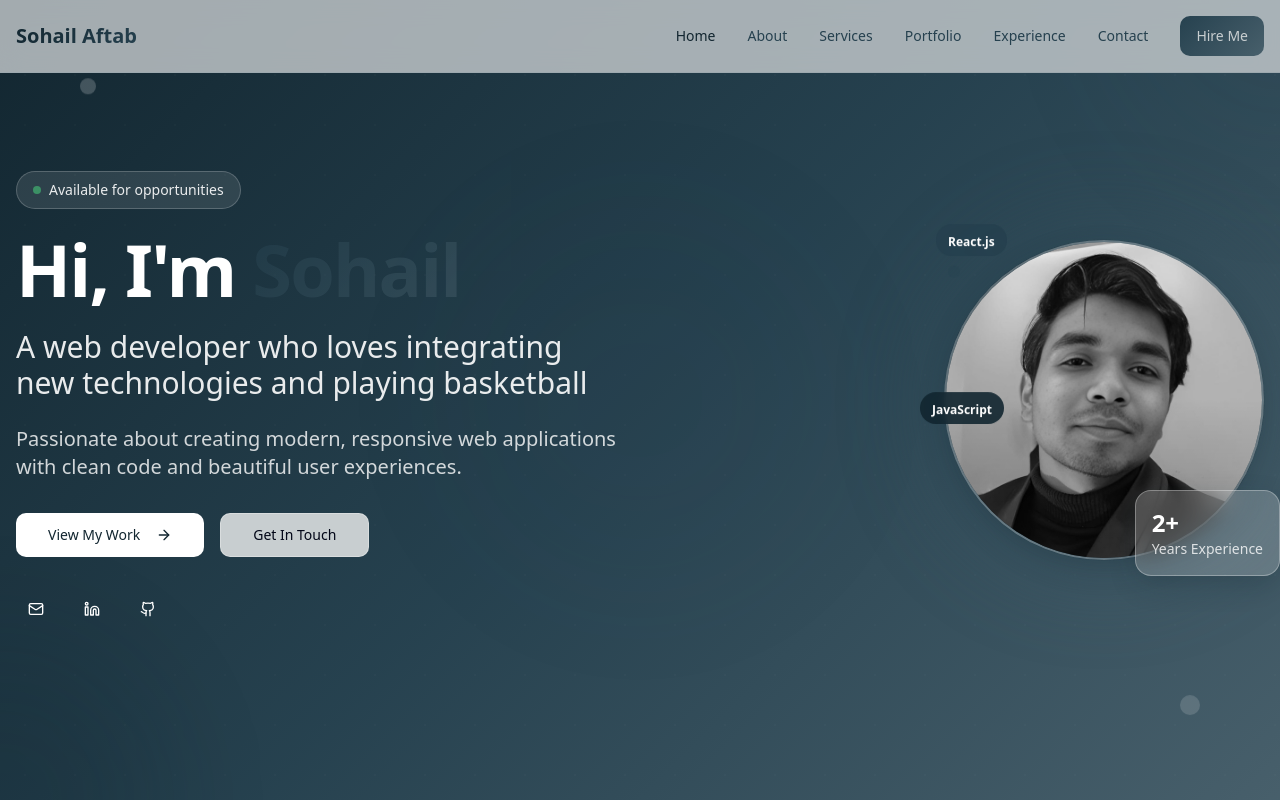
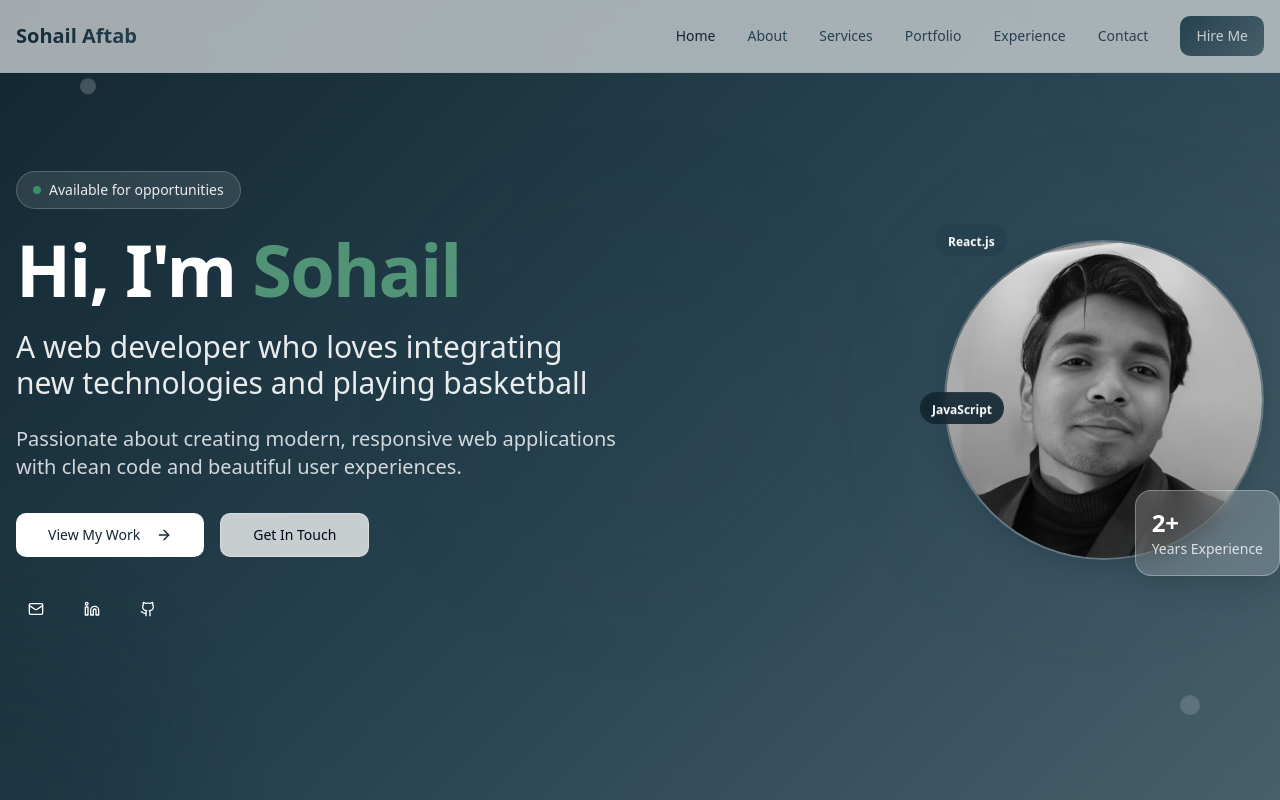
Before and after one commit to Sohail-04/sohail-Port-folio, a React (Vite) app: page / in a window 1280 px wide. Shown: the top 800 px of the page. Built offline with nearby package versions, Linux system fonts and the light colour scheme; the HTML template or start-up script is replaced by a standard one.

Commit message:
Visual edit in Lovable

```diff
--- a/src/components/Hero.tsx
+++ b/src/components/Hero.tsx
@@ -49,7 +49,7 @@ const Hero = ({
             <div className="mb-8">
               <h1 className="text-4xl md:text-6xl lg:text-7xl font-bold text-white mb-6 leading-tight tracking-tight">
                 Hi, I'm{" "}
-                <span className="bg-gradient-accent bg-clip-text text-transparent animate-pulse">
+                <span className="bg-gradient-accent bg-clip-text animate-pulse text-green-300">
                   Sohail
                 </span>
               </h1>
```
